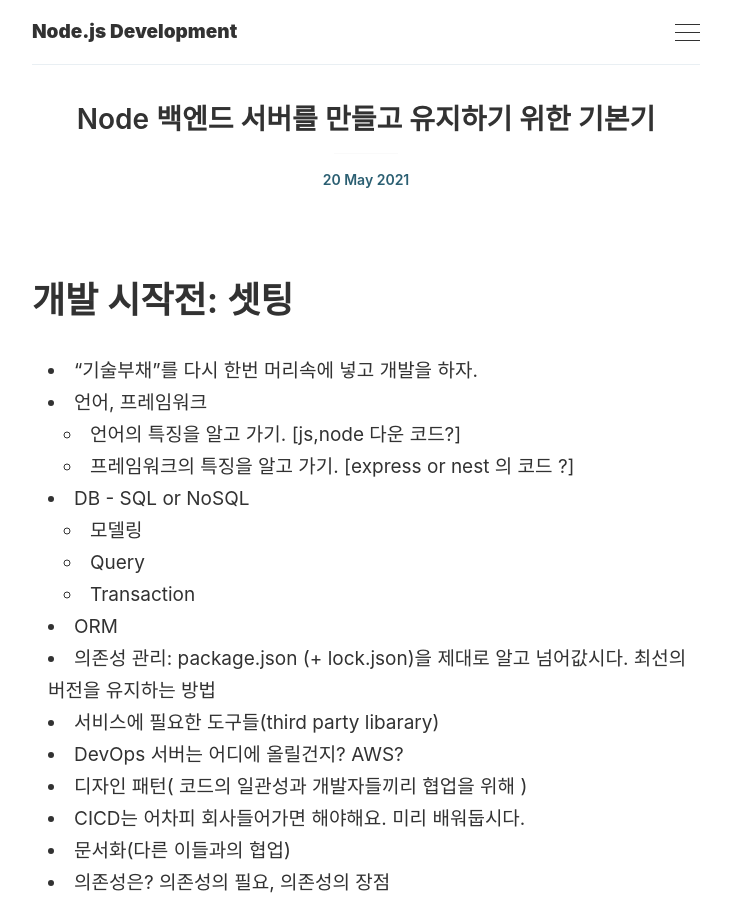
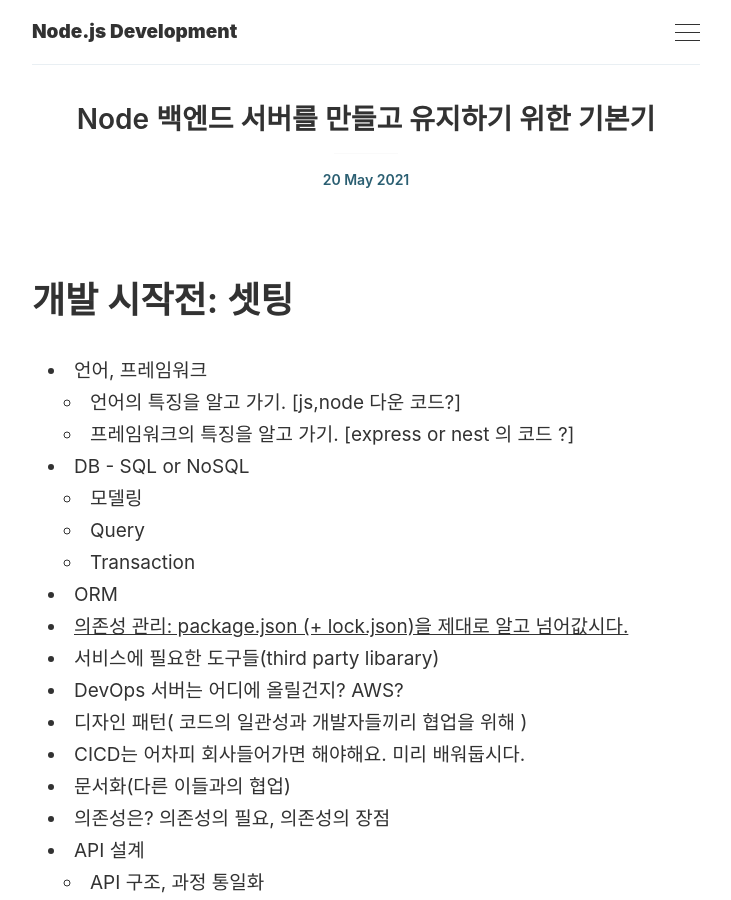
Before and after one commit to dont-think-about-too-much/dont-think-about-too-much.github.io, a Jekyll site: the page built from _posts/2021-05-20-node-backend-fundamentals.md, in a window 1280 px wide and 900 px high. Shown: the whole window, without its empty margins (274-1005 px from the left). Built offline with Jekyll 4.4.1, drawn with Linux system fonts in a browser that asks for light colours.

Commit message:
fix(기술 부채 글 지움)

```diff
--- a/_posts/2021-05-20-node-backend-fundamentals.md
+++ b/_posts/2021-05-20-node-backend-fundamentals.md
@@ -7,7 +7,6 @@ tags: [NodeJS, Backend]
 <br>
 
 # 개발 시작전: 셋팅
-- "기술부채"를 다시 한번 머리속에 넣고 개발을 하자.
 - 언어, 프레임워크
   - 언어의 특징을 알고 가기. [js,node 다운 코드?]
   - 프레임워크의 특징을 알고 가기. [express or nest 의 코드 ?]
@@ -16,7 +15,7 @@ tags: [NodeJS, Backend]
   - Query
   - Transaction
 - ORM
-- 의존성 관리: package.json (+ lock.json)을 제대로 알고 넘어값시다. 최선의 버전을 유지하는 방법
+- [의존성 관리: package.json (+ lock.json)을 제대로 알고 넘어값시다.](https://dont-think-about-too-much.github.io/2021/05/20/package-json/)
 - 서비스에 필요한 도구들(third party libarary)
 - DevOps 서버는 어디에 올릴건지? AWS?
 - 디자인 패턴( 코드의 일관성과 개발자들끼리 협업을 위해 )
```
